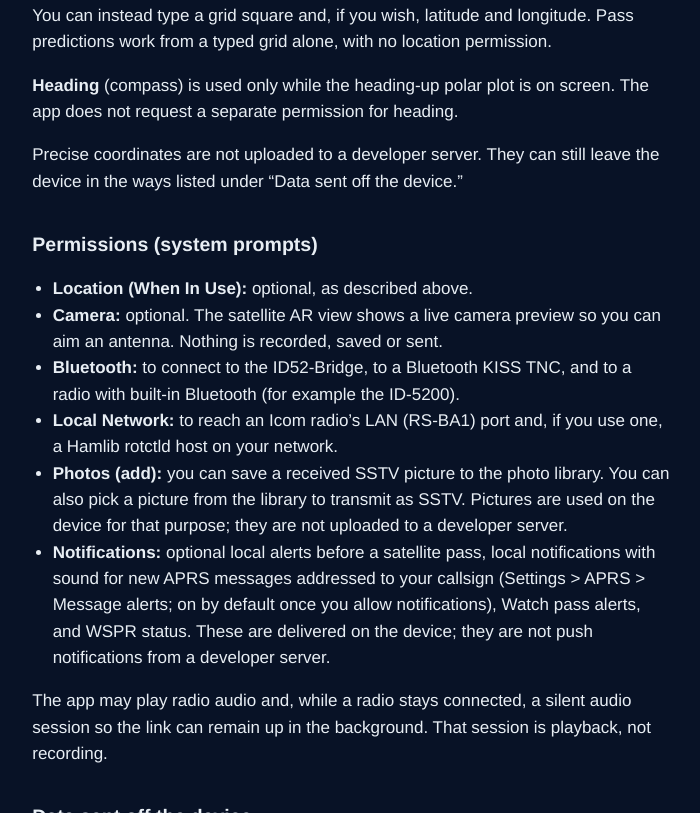
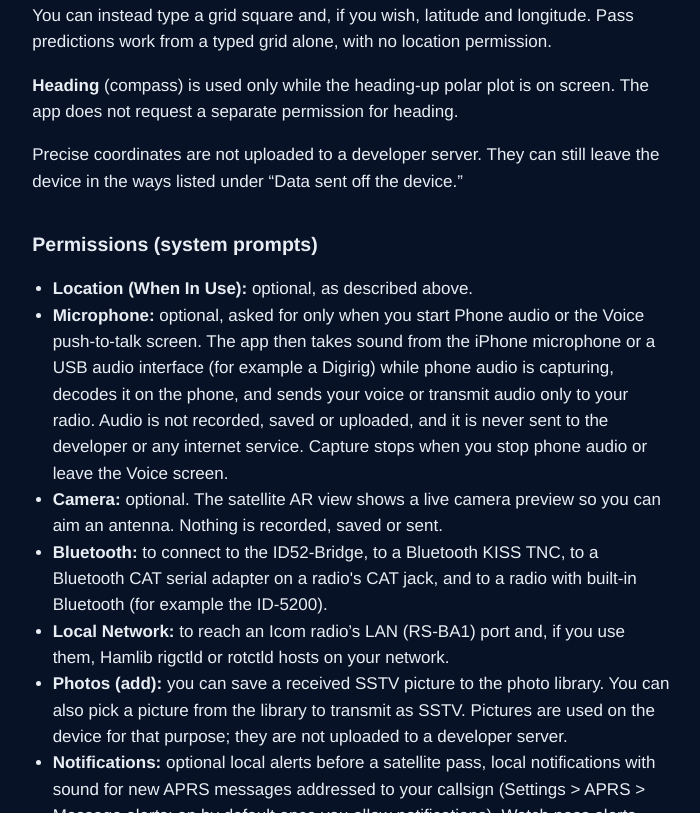
Before and after one commit to Rasper848/sat-lite, a plain HTML site: page privacy/index.html in a window 1280 px wide. Shown: the part 1987-2800 px from the top of the page, without its empty margins (289-989 px from the left). Drawn offline with Linux system fonts and the light colour scheme.

Commit message:
Privacy: microphone used only while phone audio or voice is running, audio stays on the device and goes to the radio; Bluetooth CAT adapters, rigctld, USB audio interfaces, bridge firmware file

```diff
--- a/privacy/index.html
+++ b/privacy/index.html
@@ -14,7 +14,7 @@
   </header>
   <h1>Privacy policy</h1>
 <p><strong>Effective date:</strong> 25 November 2026 (America/Chicago). Update this date if the page is published later.</p>
-<p>This policy applies to the Sat-lite iPhone app and its Apple Watch companion (including the Watch pass widget), published by K9QKL. It is written from the current application code (marketing version 0.10.0, build 61) and should be reviewed if the app changes before the privacy-policy URL goes live.</p>
+<p>This policy applies to the Sat-lite iPhone app and its Apple Watch companion (including the Watch pass widget), published by K9QKL. It is written from the current application code (marketing version 0.10.0, build 62) and should be reviewed if the app changes before the privacy-policy URL goes live.</p>
 <h2>Summary</h2>
 <p>Sat-lite has no in-app accounts, no advertising, and no analytics or crash-reporting SDK. The developer does not operate a server that receives your data. The app talks to your radio (on the local network or over Bluetooth) and, only when you use the related feature, to the third-party amateur-radio services listed below.</p>
 <p>The app does not track you across other companies’ apps or websites, does not use the App Tracking Transparency identifier (IDFA), and does not sell or share data for advertising.</p>
@@ -53,17 +53,18 @@
 <h2>Permissions (system prompts)</h2>
 <ul>
 <li><strong>Location (When In Use):</strong> optional, as described above.</li>
+<li><strong>Microphone:</strong> optional, asked for only when you start Phone audio or the Voice push-to-talk screen. The app then takes sound from the iPhone microphone or a USB audio interface (for example a Digirig) while phone audio is capturing, decodes it on the phone, and sends your voice or transmit audio only to your radio. Audio is not recorded, saved or uploaded, and it is never sent to the developer or any internet service. Capture stops when you stop phone audio or leave the Voice screen.</li>
 <li><strong>Camera:</strong> optional. The satellite AR view shows a live camera preview so you can aim an antenna. Nothing is recorded, saved or sent.</li>
-<li><strong>Bluetooth:</strong> to connect to the ID52-Bridge, to a Bluetooth KISS TNC, and to a radio with built-in Bluetooth (for example the ID-5200).</li>
-<li><strong>Local Network:</strong> to reach an Icom radio’s LAN (RS-BA1) port and, if you use one, a Hamlib rotctld host on your network.</li>
+<li><strong>Bluetooth:</strong> to connect to the ID52-Bridge, to a Bluetooth KISS TNC, to a Bluetooth CAT serial adapter on a radio's CAT jack, and to a radio with built-in Bluetooth (for example the ID-5200).</li>
+<li><strong>Local Network:</strong> to reach an Icom radio’s LAN (RS-BA1) port and, if you use them, Hamlib rigctld or rotctld hosts on your network.</li>
 <li><strong>Photos (add):</strong> you can save a received SSTV picture to the photo library. You can also pick a picture from the library to transmit as SSTV. Pictures are used on the device for that purpose; they are not uploaded to a developer server.</li>
 <li><strong>Notifications:</strong> optional local alerts before a satellite pass, local notifications with sound for new APRS messages addressed to your callsign (Settings &gt; APRS &gt; Message alerts; on by default once you allow notifications), Watch pass alerts, and WSPR status. These are delivered on the device; they are not push notifications from a developer server.</li>
 </ul>
-<p>The app may play radio audio and, while a radio stays connected, a silent audio session so the link can remain up in the background. That session is playback, not recording.</p>
+<p>The app may play radio audio and, while a radio stays connected, a silent audio session so the link can remain up in the background. That session is playback only, except while you have Phone audio or Voice running, when it also captures from the microphone or USB audio interface as described above. Nothing is recorded.</p>
 <h2>Data sent off the device</h2>
 <p>Traffic goes directly from the phone to your radio or to the service you are using. The developer does not proxy it.</p>
 <h3>Your radio, bridge, TNC or rotator (local only)</h3>
-<p>While you are connected, the app sends radio commands and, where the link supports it, audio to equipment you configure (Icom LAN, the ID52-Bridge, built-in Bluetooth CI-V, a Bluetooth KISS TNC, or Hamlib rotctld on your network). This does not go through the internet unless your own network is set up that way.</p>
+<p>While you are connected, the app sends radio commands and, where the link supports it, audio to equipment you configure (Icom LAN, the ID52-Bridge, built-in Bluetooth CI-V, a Bluetooth KISS TNC, a Bluetooth CAT serial adapter, a USB audio interface, or Hamlib rigctld / rotctld on your network). A bridge firmware file you choose in the Files app is sent only to your bridge over Bluetooth. This does not go through the internet unless your own network is set up that way.</p>
 <h3>Satellite data (downloads only)</h3>
 <p>These requests do not include your callsign, grid or location:</p>
 <ul>
```
